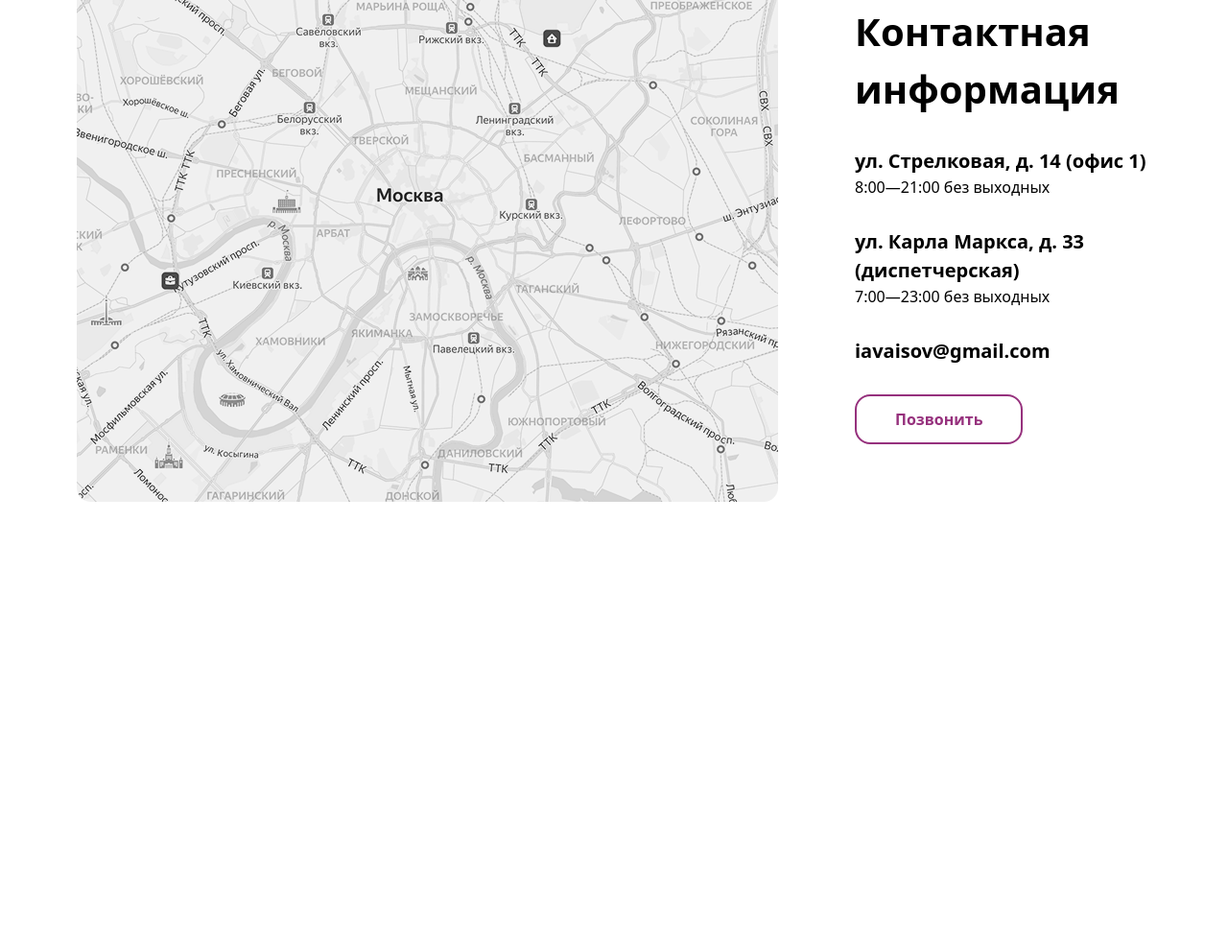
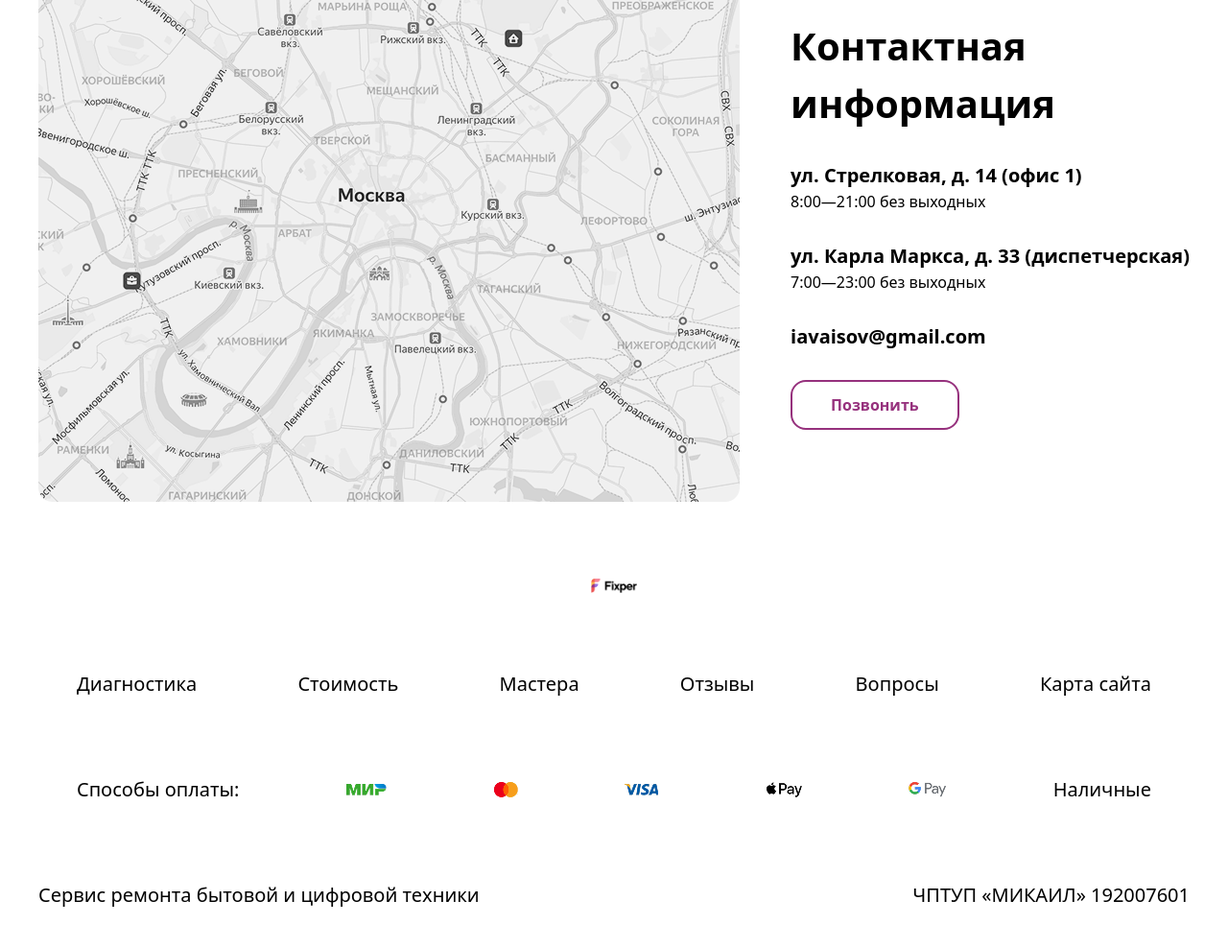
Before and after one commit to MuhammadsolehNusratzoda/fifth-ptoject-in-git, a website: page src/index.html in a window 1280 px wide. Shown: the part 6268-7256 px from the top of the page at 96% size. Before the commit the page ends 6831 px from the top, so only its background shows below. Drawn offline with nearby package versions, Linux system fonts and the light colour scheme; files that its build step writes are made by us from their sources.

Commit message:
footer is ready

```diff
--- a/src/index.html
+++ b/src/index.html
@@ -281,7 +281,7 @@
             <button class="px-20 bg-[#96317D] text-white text-[20px] rounded-2xl">Заказать звонок</button>
          </div>
      </div>
-     <div class=" flex items-center justify-between max-w-300 m-auto p-10 gap-20 mt-25">
+     <div class=" flex items-center justify-between max-w-350 m-auto p-10 mt-25">
         <img src="./Screenshot 2020-06-15 at 00.15 2.png" alt="">
         <div>
             <h1 class="text-[40px] font-bold mb-7.5">Контактная <br> информация</h1>
@@ -293,5 +293,29 @@
             <button class="py-3 px-10 rounded-2xl border-2 border-solid border-[#96317D] text-[#96317D] font-bold">Позвонить</button>
         </div>
      </div>
+     <div class="w-[10%] m-auto p-10">
+        <img src="./лого (1).png" alt="">
+     </div>
+     <div class=" flex items-center justify-between max-w-300 m-auto p-10 text-[20px]">
+        <p>Диагностика</p>
+        <p>Стоимость</p>
+        <p>Мастера</p>
+        <p>Отзывы</p>
+        <p>Вопросы</p>
+        <p>Карта сайта</p>
+     </div>
+     <div class=" flex items-center justify-between max-w-300 m-auto p-10 text-[20px]">
+        <p>Способы оплаты:</p>
+        <img src="./Мир-логотип.png" alt="">
+        <img src="./2000px-Mastercard-logo.png" alt="">
+        <img src="./Visa_Inc._logo.png" alt="">
+        <img src="./58837-google-apple-mobile-pay-wallet-digital-logo.png" alt="">
+        <img src="./2000px-Google_Pay_(GPay)_Logo.png" alt="">
+        <p>Наличные</p>
+     </div>
+     <div class=" flex items-center justify-between max-w-400 m-auto p-10 text-[20px]">
+        <p>Сервис ремонта бытовой и цифровой техники</p>
+        <p>ЧПТУП «МИКАИЛ» 192007601</p>
+     </div>
 </body>
 </html>
```
Also changed, not shown: src/2000px-Google_Pay_(GPay)_Logo.png (added), src/2000px-Mastercard-logo.png (added), src/58837-google-apple-mobile-pay-wallet-digital-logo.png (added), src/Visa_Inc._logo.png (added), src/Мир-логотип.png (added), src/лого (1).png (added).
